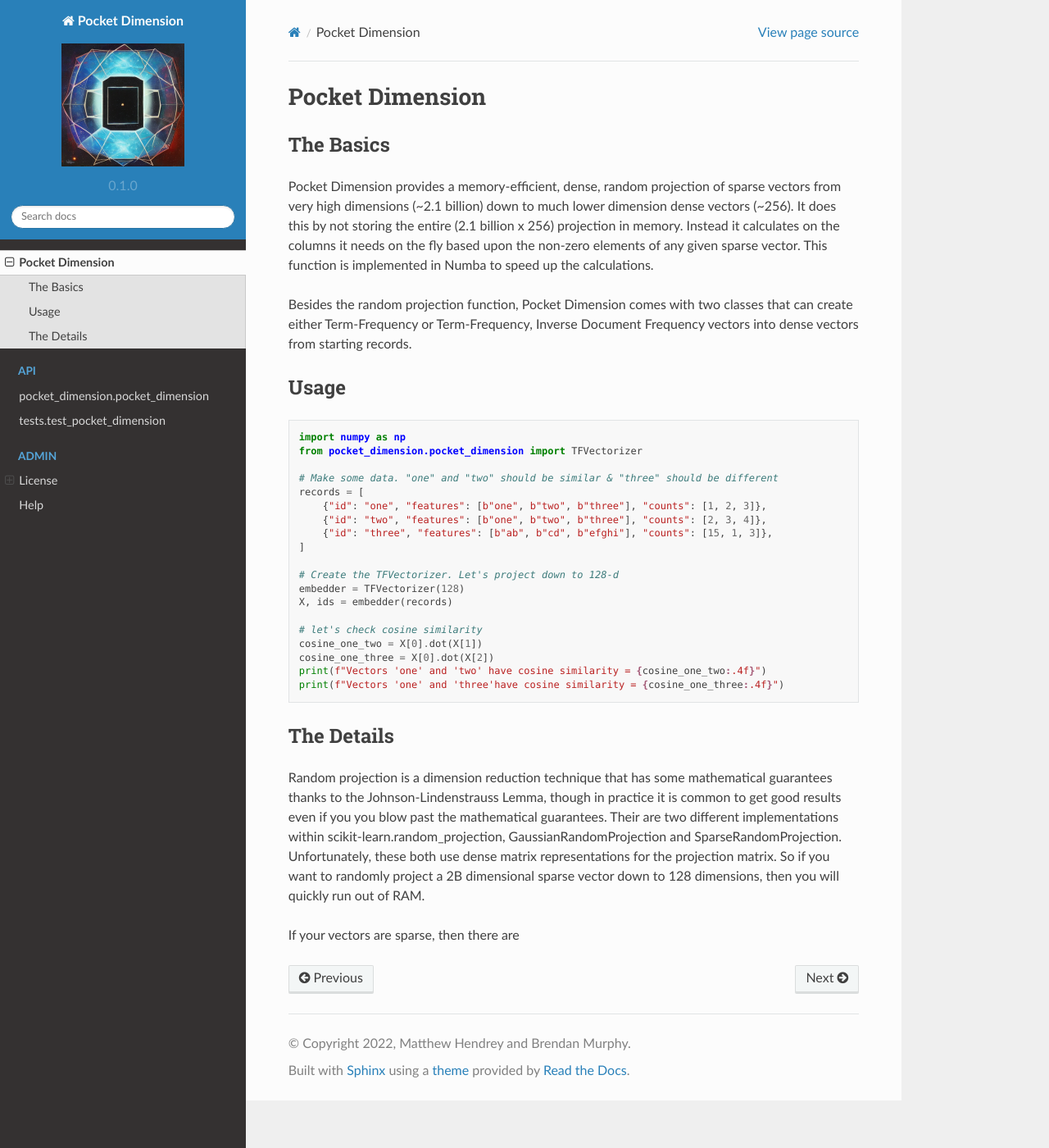
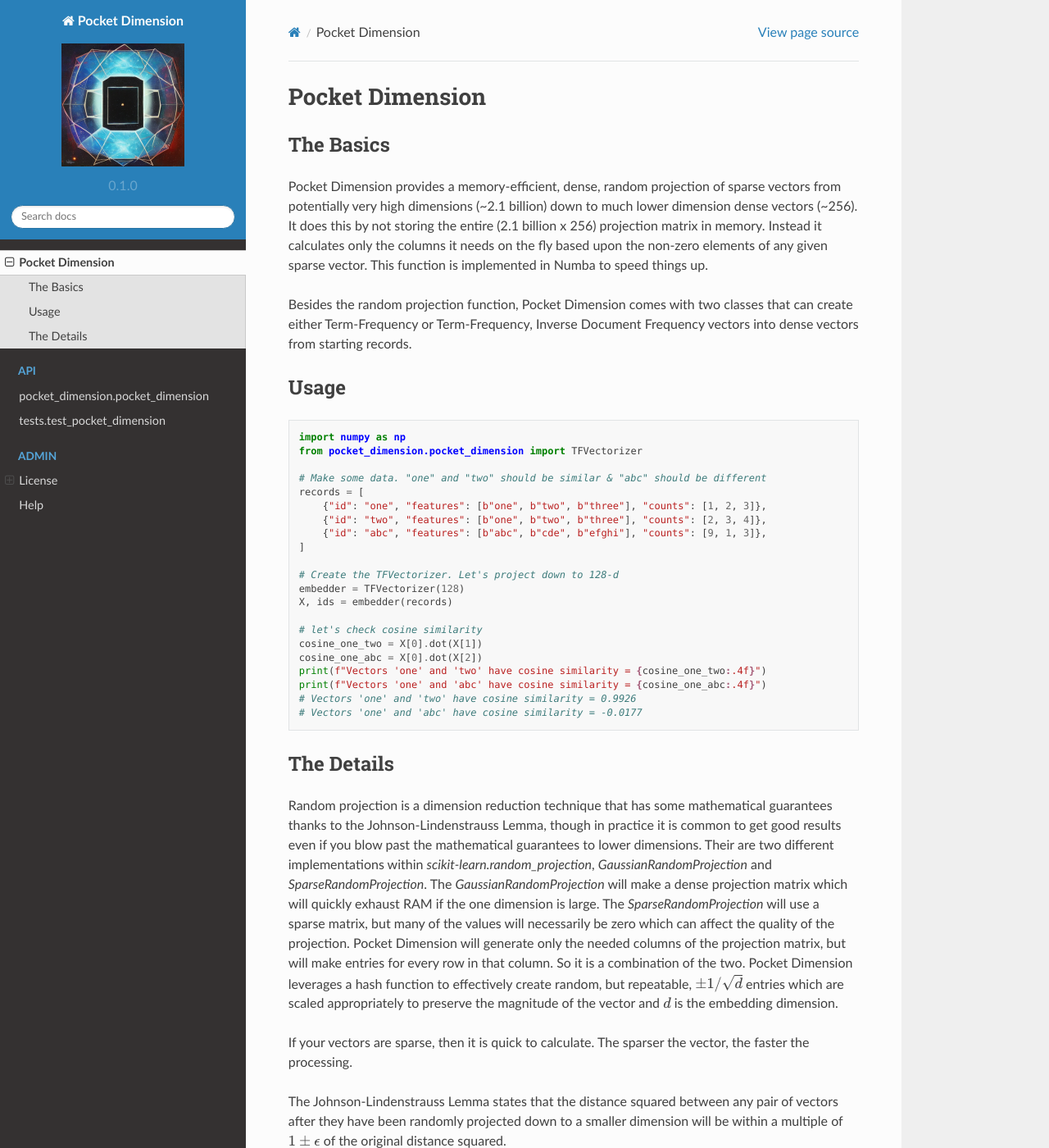
Before and after one commit to mhendrey/pocket_dimension, a Sphinx documentation site: the page built from docs/source/pocket_dimension.rst, in a window 1280 px wide and 1400 px high. Shown: the whole window at 82% size. Built offline with Sphinx 7.4.7 and the Read the Docs theme 2.0.0, drawn with Linux system fonts in a browser that asks for light colours; some of the changed text lies outside the part shown.

Commit message:
Adding more documentation

```diff
--- a/README.rst
+++ b/README.rst
@@ -3,6 +3,7 @@
 
 .. image:: images/logo.png
     :align: center
+
 ==================================
 
 Pocket Dimension provides a memory-efficient, dense, random projection of sparse vectors. This
--- a/docs/source/pocket_dimension.rst
+++ b/docs/source/pocket_dimension.rst
@@ -4,15 +4,16 @@ Pocket Dimension
 The Basics
 ----------
 
-Pocket Dimension provides a memory-efficient, dense, random projection of sparse vectors from very high
-dimensions (~2.1 billion) down to much lower dimension dense vectors (~256). It does this by not storing
-the entire (2.1 billion x 256) projection in memory. Instead it calculates on the columns it needs on the
-fly based upon the non-zero elements of any given sparse vector. This function is implemented in Numba to
-speed up the calculations.
+Pocket Dimension provides a memory-efficient, dense, random projection of sparse
+vectors from potentially very high dimensions (~2.1 billion) down to much lower
+dimension dense vectors (~256). It does this by not storing the entire
+(2.1 billion x 256) projection matrix in memory. Instead it calculates only the columns
+it needs on the fly based upon the non-zero elements of any given sparse vector. This
+function is implemented in Numba to speed things up.
 
-Besides the random projection function, Pocket Dimension comes with two classes that can create either
-Term-Frequency or Term-Frequency, Inverse Document Frequency vectors into dense vectors from starting
-records.
+Besides the random projection function, Pocket Dimension comes with two classes that
+can create either Term-Frequency or Term-Frequency, Inverse Document Frequency vectors
+into dense vectors from starting records.
 
 Usage
 -----
@@ -22,11 +23,11 @@ Usage
     import numpy as np
     from pocket_dimension.pocket_dimension import TFVectorizer
 
-    # Make some data. "one" and "two" should be similar & "three" should be different
+    # Make some data. "one" and "two" should be similar & "abc" should be different
     records = [
         {"id": "one", "features": [b"one", b"two", b"three"], "counts": [1, 2, 3]},
         {"id": "two", "features": [b"one", b"two", b"three"], "counts": [2, 3, 4]},
-        {"id": "three", "features": [b"ab", b"cd", b"efghi"], "counts": [15, 1, 3]},
+        {"id": "abc", "features": [b"abc", b"cde", b"efghi"], "counts": [9, 1, 3]},
     ]
 
     # Create the TFVectorizer. Let's project down to 128-d
@@ -35,18 +36,38 @@ Usage
 
     # let's check cosine similarity
     cosine_one_two = X[0].dot(X[1])
-    cosine_one_three = X[0].dot(X[2])
+    cosine_one_abc = X[0].dot(X[2])
     print(f"Vectors 'one' and 'two' have cosine similarity = {cosine_one_two:.4f}")
-    print(f"Vectors 'one' and 'three'have cosine similarity = {cosine_one_three:.4f}")
-
+    print(f"Vectors 'one' and 'abc' have cosine similarity = {cosine_one_abc:.4f}")
+    # Vectors 'one' and 'two' have cosine similarity = 0.9926
+    # Vectors 'one' and 'abc' have cosine similarity = -0.0177
 
 The Details
 -----------
-Random projection is a dimension reduction technique that has some mathematical guarantees thanks to the
-Johnson-Lindenstrauss Lemma, though in practice it is common to get good results even if you you blow past
-the mathematical guarantees. Their are two different implementations within scikit-learn.random_projection,
-GaussianRandomProjection and SparseRandomProjection. Unfortunately, these both use dense matrix representations
-for the projection matrix. So if you want to randomly project a 2B dimensional sparse vector down to 128
-dimensions, then you will quickly run out of RAM.
+Random projection is a dimension reduction technique that has some mathematical
+guarantees thanks to the Johnson-Lindenstrauss Lemma, though in practice it is common
+to get good results even if you blow past the mathematical guarantees to lower
+dimensions. Their are two different implementations within
+`scikit-learn.random_projection`, `GaussianRandomProjection` and
+`SparseRandomProjection`. The `GaussianRandomProjection` will make a dense projection
+matrix which will quickly exhaust RAM if the one dimension is large. The
+`SparseRandomProjection` will use a sparse matrix, but many of the values will
+necessarily be zero which can affect the quality of the projection. Pocket Dimension
+will generate only the needed columns of the projection matrix, but will make entries
+for every row in that column.  So it is a combination of the two. Pocket Dimension
+leverages a hash function to effectively create random, but repeatable,
+:math:`\pm1/\sqrt d` entries which are scaled appropriately to preserve the magnitude
+of the vector and :math:`d` is the embedding dimension.
 
-If your vectors are sparse, then there are
+If your vectors are sparse, then it is quick to calculate. The sparser the vector, the
+faster the processing.
+
+The Johnson-Lindenstrauss Lemma states that the distance squared between any pair of
+vectors after they have been randomly projected down to a smaller dimension will be
+within a multiple of :math:`1\pm\epsilon` of the original distance squared.
+
+.. math::
+
+    (1-\epsilon)\lVert \mathbf{u}-\mathbf{v} \rVert ^2 \leq \lVert \mathbf{A}\mathbf{u}-\mathbf{A}\mathbf{v} \rVert ^2 \leq (1+\epsilon)\lVert \mathbf{u}-\mathbf{v} \rVert^2
+
+where :math:`\mathbf{A}` is the random projection matrix.
```
